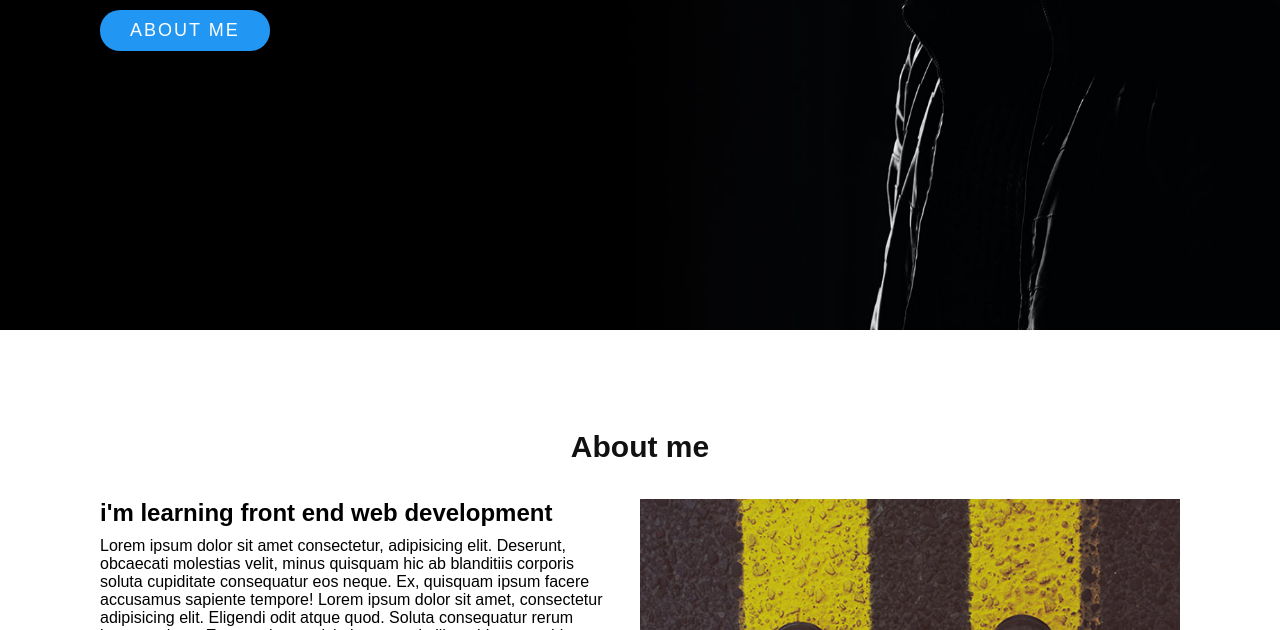
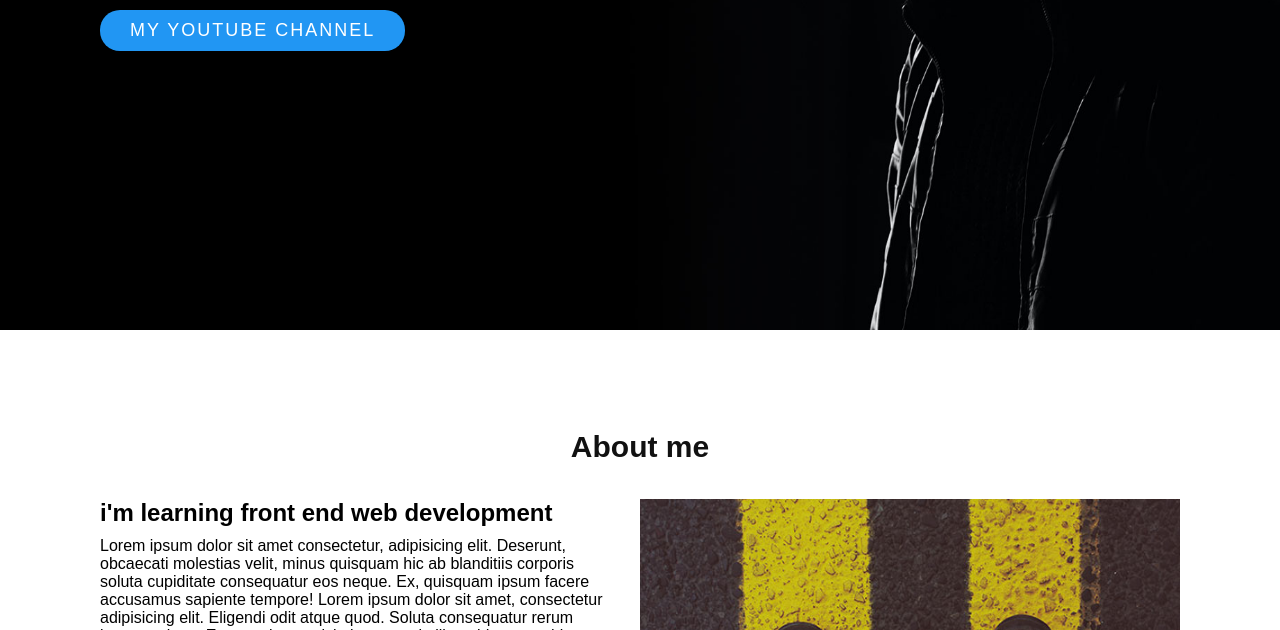
Before and after one commit to lordsainath/Personal-portfolio, a plain HTML site: page index.html in a window 1280 px wide. Shown: the part 470-1100 px from the top of the page. Drawn offline with Linux system fonts and the light colour scheme.

Commit message:
Update index.html

```diff
--- a/index.html
+++ b/index.html
@@ -41,8 +41,8 @@
                 i'm learning front end web development
             </h3>
 
-            <a href="#aboutme" class="btn">
-                About me
+            <a href="#" class="btn">
+                My YouTube channel
             </a>
         </div>
     </section>
```
